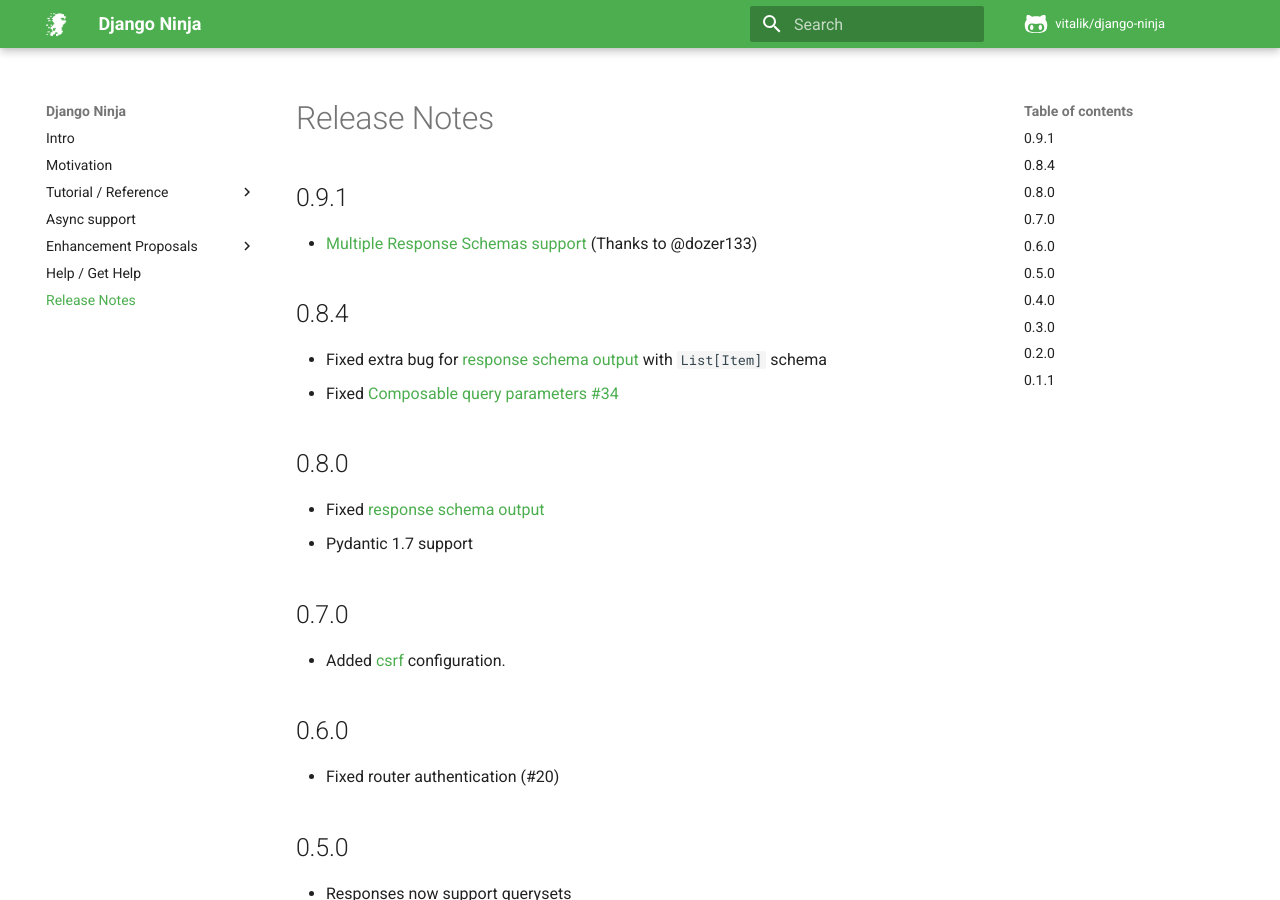
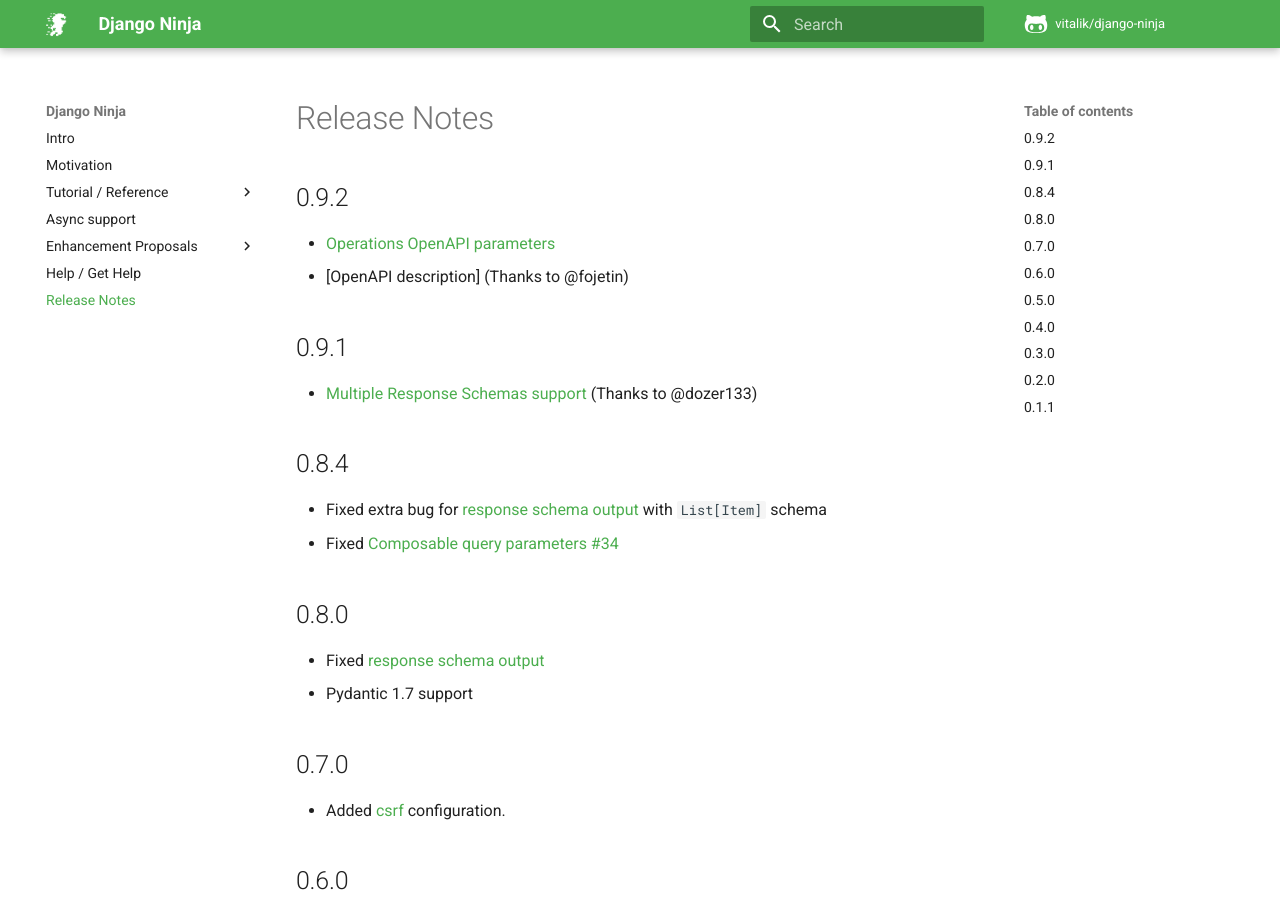
Before and after one commit to rainbow1016/django-master, an MkDocs documentation site: the page built from docs/docs/releases.md, in a window 1280 px wide and 900 px high. Built offline with MkDocs 1.6.1 and Material for MkDocs 9.7.7, drawn with Linux system fonts in a browser that asks for light colours; comment, search, counter and statistics services are not loaded.

Commit message:
Version bump

```diff
--- a/docs/docs/releases.md
+++ b/docs/docs/releases.md
@@ -1,4 +1,9 @@
 # Release Notes
+
+## 0.9.2
+
+ * [Operations OpenAPI parameters](http://django-ninja.rest-framework.com/tutorial/operation_params/)
+ * [OpenAPI description] (Thanks to @fojetin)
 
 ## 0.9.1
 
--- a/ninja/__init__.py
+++ b/ninja/__init__.py
@@ -1,6 +1,6 @@
 """Django Ninja - Fast Django REST framework"""
 
-__version__ = "0.9.1"
+__version__ = "0.9.2"
 
 from ninja.main import NinjaAPI
 from ninja.params import Query, Path, Header, Cookie, Body, Form
```
